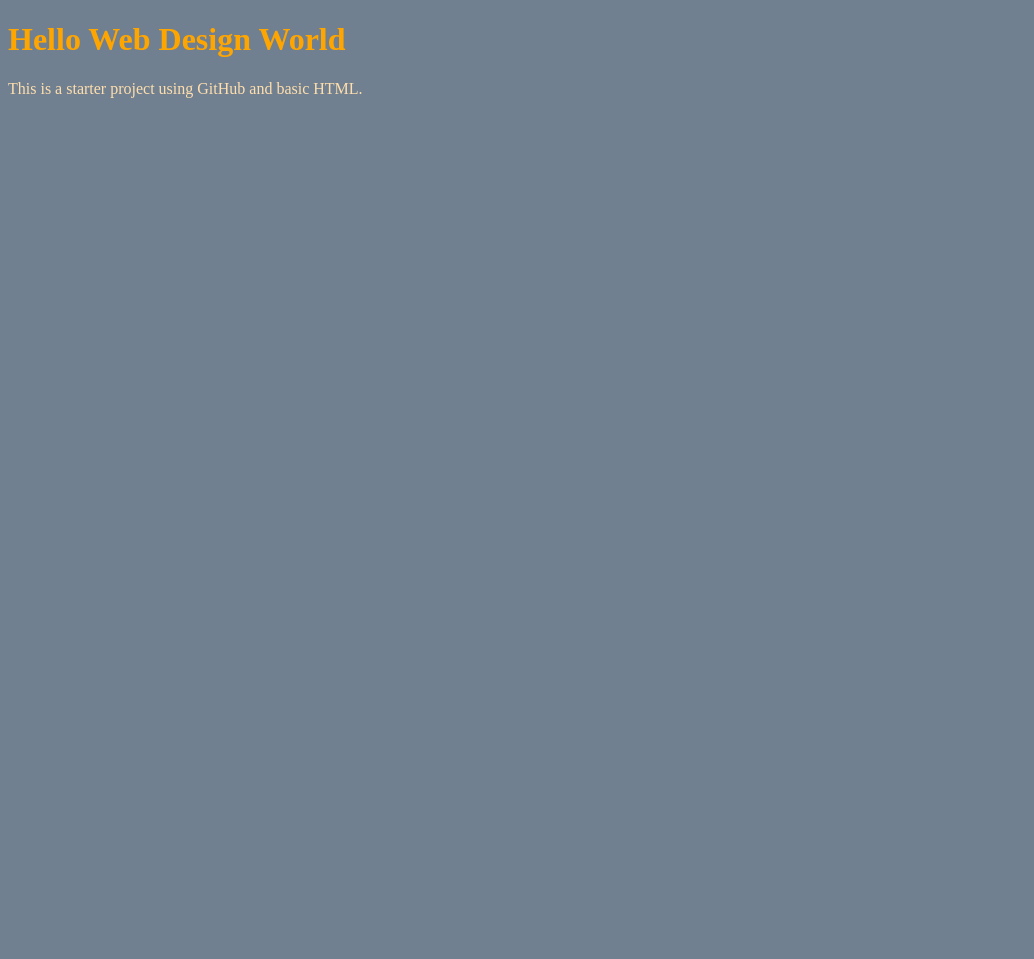
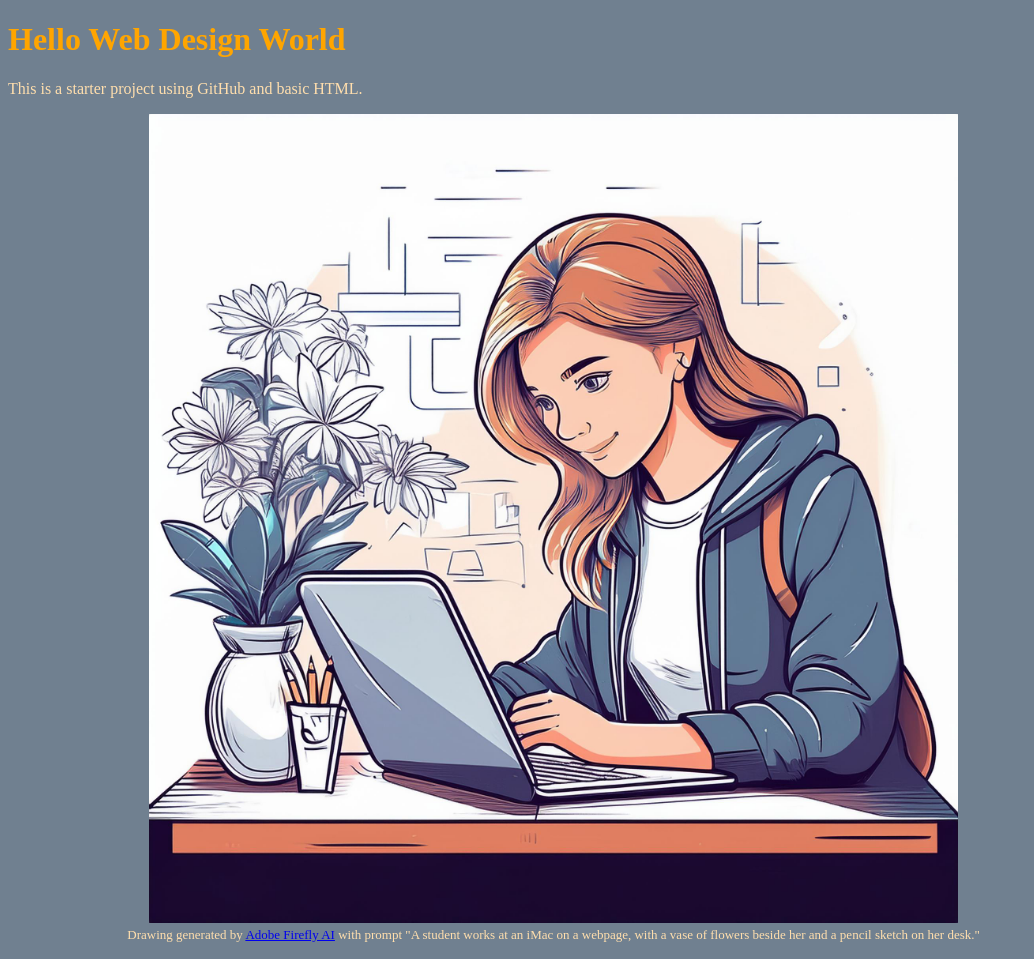
Before and after one commit to thinkle-iacs/sandbox-example, a website: page public/index.html in a window 1280 px wide. Shown: the whole page, without its empty margins (0-1034 px from the left). Before the commit the page ends 800 px from the top, so only its background shows below. Drawn offline with Linux system fonts and the light colour scheme.

Commit message:
Add image to template; Update readme

```diff
--- a/public/index.html
+++ b/public/index.html
@@ -7,5 +7,15 @@
   <body>
     <h1>Hello Web Design World</h1>
     <p>This is a starter project using GitHub and basic HTML.</p>
+    <figure>
+      <img
+       src="./images/coder.jpg" alt="A student codes" />
+      <figcaption>
+        Drawing generated by
+        <a href="https://firefly.adobe.com/" target="_blank">Adobe Firefly AI</a>
+        with prompt "A student works at an iMac on a webpage, with a vase of
+        flowers beside her and a pencil sketch on her desk."
+      </figcaption>
+    </figure>
   </body>
 </html>
--- a/public/styles.css
+++ b/public/styles.css
@@ -7,3 +7,16 @@ body {
 h1 {
   color: orange;
 }
+
+figure {
+  max-width: 80%;
+  text-align: center;
+}
+
+img {
+  max-width: 80%;
+}
+
+figcaption {
+  font-size: small;
+}
```
Also changed, not shown: README.md, public/images/coder.jpg (added), screenshots/vc-1.png (added), screenshots/vc-2.png (added), screenshots/vc-3.png (added), screenshots/vc-4.png (added).
